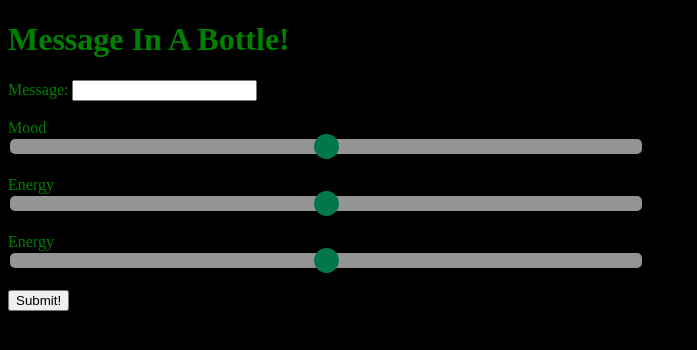
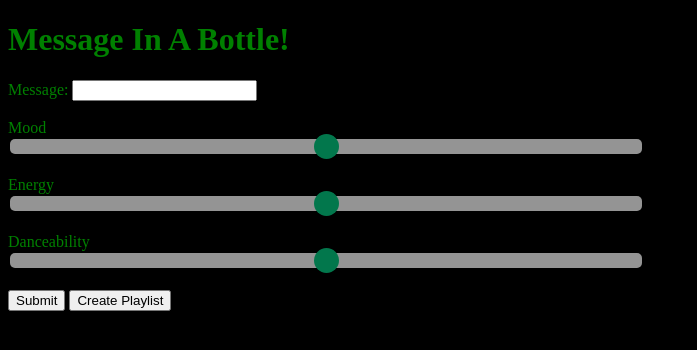
Before and after one commit to proud-p/spotify-message-in-a-bottle, a Flask app: template templates/index.html in a window 1280 px wide. Shown: the top 350 px of the page, without its empty margins (0-697 px from the left). Run offline with Flask 3, Linux system fonts and the light colour scheme; the template is opened without the code that fills it, so the values that code supplies are empty; parts of the project's set-up code (start-up, migrations or seed data) failed here and were passed over.

Commit message:
added cover functionality
TO DO: CSS

```diff
--- a/app.py
+++ b/app.py
@@ -1,31 +1,32 @@
 from flask import Flask, render_template, request
-from myspotify import get_message_songs
+from myspotify import get_message_songs, create_playlist
 
-# app is a variable representing
-# our flask app
-# __name__ is a python reserved
-# word
-# telling Flask where our code
-# lives - this goes directly into html
 app = Flask(__name__)
 
 default_message = 'CHICKEN NOODLE SOUP'
 default_slider = 50
 
-# set up our landing page
-@app.route('/')
+@app.route('/', methods=['GET', 'POST'])
 def index():
-	my_songs = get_message_songs(default_message, valence_input=default_slider, energy_input=default_slider,dance_input=default_slider)
+    if request.method == 'GET':
+        # Default behavior for GET
+        my_songs = get_message_songs(default_message, valence_input=default_slider, energy_input=default_slider, dance_input=default_slider)
+        return render_template('index.html', songs=my_songs, hidden_message=default_message, happy_sad_slider=default_slider, energy_slider=default_slider, danceability_slider=default_slider)
 
-	return render_template('index.html', songs=my_songs, hidden_message=default_message, happy_sad_slider=default_slider, energy_slider =default_slider, danceability_slider=default_slider)
+    # Handle POST request
+    message = request.form['message']
+    valence_input = int(request.form['sad_happy_slider'])
+    energy_input = int(request.form['energy_slider'])
+    dance_input = int(request.form['danceability_slider'])
+    action = request.form['action']  # Determine which button was pressed
 
-# only use this when posting data!
-@app.route('/', methods=['POST'])
-def index_post():
-	message = request.form['message']
-	valence_input = request.form['sad_happy_slider']
-	energy_input = request.form['energy_slider']
-	dance_input = request.form['danceability_slider']
-	my_songs = get_message_songs(message, valence_input,energy_input,dance_input)
+    if action == "submit":
+        # Handle Submit button
+        my_songs = get_message_songs(message, valence_input, energy_input, dance_input)
+        return render_template('index.html', songs=my_songs, hidden_message=message, happy_sad_slider=valence_input, energy_slider=energy_input, danceability_slider=dance_input)
 
-	return render_template('index.html', songs=my_songs, hidden_message=message, happy_sad_slider=valence_input, energy_slider =energy_input, danceability_slider=dance_input)
+    elif action == "create_playlist":
+        # Handle Create Playlist button
+        my_songs = get_message_songs(message, valence_input, energy_input, dance_input)
+        playlist_id = create_playlist(my_songs)
+        return render_template('index.html', songs=my_songs, hidden_message=message, happy_sad_slider=valence_input, energy_slider=energy_input, danceability_slider=dance_input, playlist_url=f"https://open.spotify.com/playlist/{playlist_id}")
--- a/myspotify.py
+++ b/myspotify.py
@@ -4,6 +4,9 @@ import random
 import configparser
 import pandas as pd
 import numpy as np
+import spotipy.util as util
+import webbrowser
+import base64
 
 # Spotify Auth Function
 class SpotifyAuth:
@@ -20,12 +23,19 @@ class SpotifyAuth:
 
 # Get Spotify Authentication
 keys_path = "auth/spotify_keys.ini"
-spotify_auth = SpotifyAuth(keys_path)
+SpotifyAuth = SpotifyAuth(keys_path)
+
+scope = 'user-read-private user-read-playback-state user-modify-playback-state playlist-modify-public user-library-read ugc-image-upload'
+
+token = util.prompt_for_user_token(SpotifyAuth.username, scope, client_id=SpotifyAuth.client_id,
+                           client_secret=SpotifyAuth.client_secret,
+                           redirect_uri=SpotifyAuth.redirectURI)
 
 # Authenticate Spotify and get credentials manager as sp
-client_credentials_manager = SpotifyClientCredentials(spotify_auth.client_id, spotify_auth.client_secret)
-sp = spotipy.Spotify(client_credentials_manager=client_credentials_manager)
+# client_credentials_manager = SpotifyClientCredentials(SpotifyAuth.client_id, SpotifyAuth.client_secret)
+# sp = spotipy.Spotify(client_credentials_manager=client_credentials_manager)
 
+sp = spotipy.Spotify(auth=token)
 
 def search_get_song_name(word):
     track_results = sp.search(q=word, type="track", limit = 50)
@@ -102,3 +112,19 @@ def get_message_songs(message, valence_input, energy_input, dance_input):
     # print(song_list_dict)
 
     return songs_list_dict
+
+
+
+def create_playlist(songs_list_dict):
+    songs_uris = [song['uri'].split("spotify:track:")[1] for song in songs_list_dict]
+    my_playlist = sp.user_playlist_create(user=SpotifyAuth.username, name="Message in a Bottle", public=True,
+                                      description="Your secret message awaits! See if you can figure it out!")
+    sp.user_playlist_add_tracks(SpotifyAuth.username, my_playlist['id'], songs_uris)
+
+    with open("static/cover.jpg", "rb") as image_file:
+        encoded_image = base64.b64encode(image_file.read()).decode("utf-8")
+        sp.playlist_upload_cover_image(my_playlist['id'], encoded_image)
+
+    # webbrowser.open(my_playlist['external_urls']['spotify'])
+
+    return my_playlist['id']
--- a/templates/index.html
+++ b/templates/index.html
@@ -11,35 +11,36 @@
     <h1>Message In A Bottle!</h1>
     <form method="POST">
         <label>Message:</label>
-        <input name=message type="text" value="{{hidden_message}}"><br><br>
+        <input name="message" type="text" value="{{ hidden_message }}"><br><br>
 
         <div class="slider-container">
+            <label for="sad_happy_slider">Mood</label>
+            <input type="range" id="sad_happy_slider" name="sad_happy_slider" value="{{ happy_sad_slider }}" min="0" max="100" class="slider"><br><br>
 
-        <label for="sad_happy_slider" >Mood</label>
-        <input type="range" id="sad_happy_slider" name="sad_happy_slider" value="{{happy_sad_slider}}" min="0" max="100" value="50" class="slider"><br><br>
+            <label for="energy_slider">Energy</label>
+            <input type="range" id="energy_slider" name="energy_slider" value="{{ energy_slider }}" min="0" max="100" class="slider"><br><br>
 
-        <label for="energy_slider">Energy</label>
-        <input type="range" id="energy_slider" name="energy_slider" value="{{energy_slider}}" min="0" max="100" value="50" class="slider"><br><br>
-
-        <label for="danceability_slider" >Energy</label>
-        <input type="range" id="danceability_slider" name="danceability_slider" value="{{danceability_slider}}" min="0" max="100" value="50" class="slider"><br><br>
-
+            <label for="danceability_slider">Danceability</label>
+            <input type="range" id="danceability_slider" name="danceability_slider" value="{{ danceability_slider }}" min="0" max="100" class="slider"><br><br>
         </div>
 
-        <input type="submit" value="Submit!"><br><br>
-
+        <!-- Buttons with different names -->
+        <button type="submit" name="action" value="submit">Submit</button>
+        <button type="submit" name="action" value="create_playlist">Create Playlist</button>
     </form>
 
     {% for song in songs %}
-    <div class =  "song-card" style="display: flex; align-items: center;">
+    <div class="song-card" style="display: flex; align-items: center;">
         <img src="{{ song.album_cover }}" alt="Album Cover" style="width: 100px; height: auto; margin-right: 10px;">
         <div>
             <h3 style="margin: 0;">{{ song.song }}</h3>
             <p style="margin: 0; font-size: 0.9em;">{{ song.artists }}</p>
         </div>
     </div>
-
     {% endfor %}
 
+    {% if playlist_url %}
+    <p>Playlist created successfully! <a href="{{ playlist_url }}" target="_blank">View Playlist on Spotify</a></p>
+    {% endif %}
 </body>
 </html>
```
Also changed, not shown: static/cover.jpg (added), static/cover.png (added), static/image.png (added).
